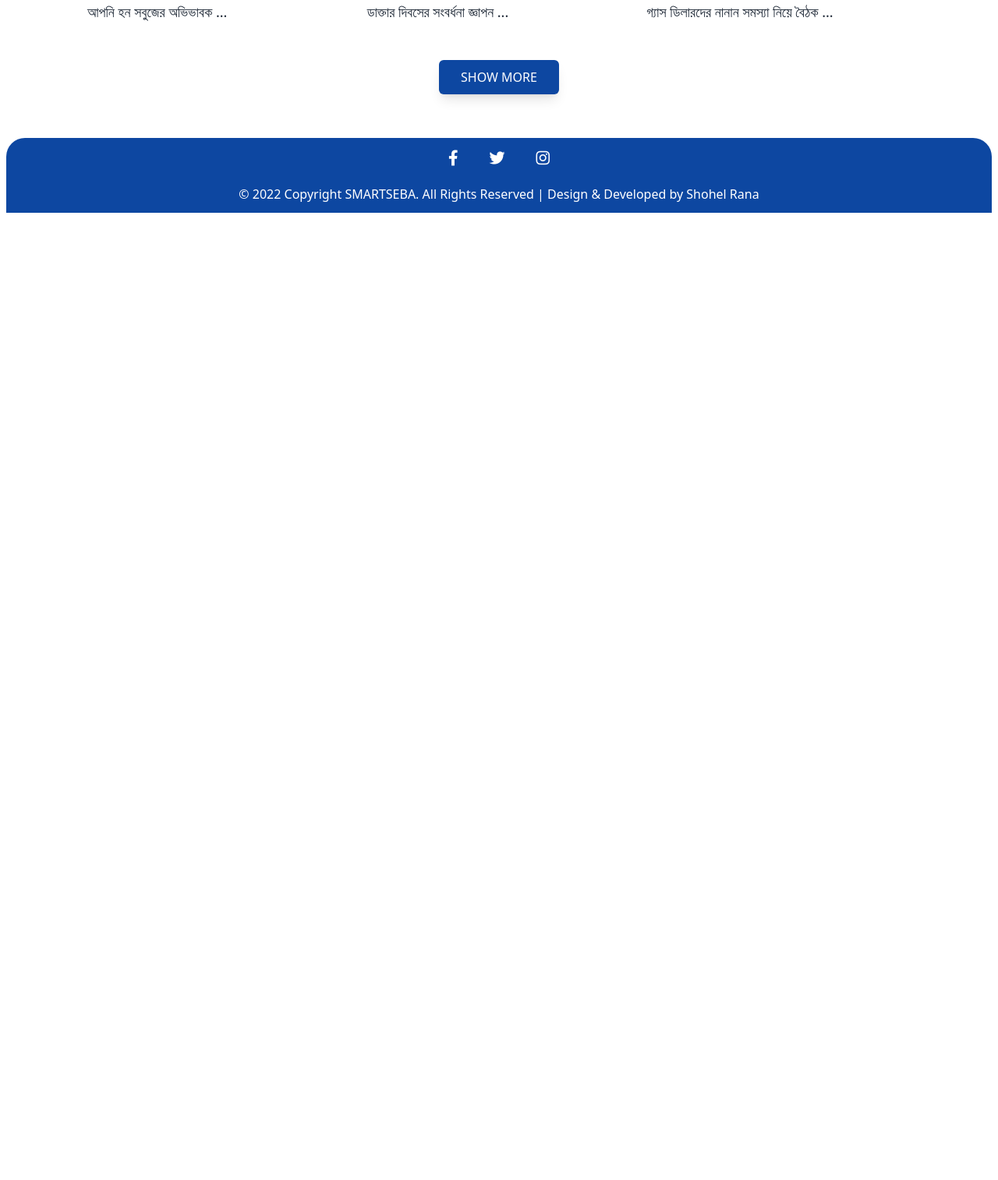
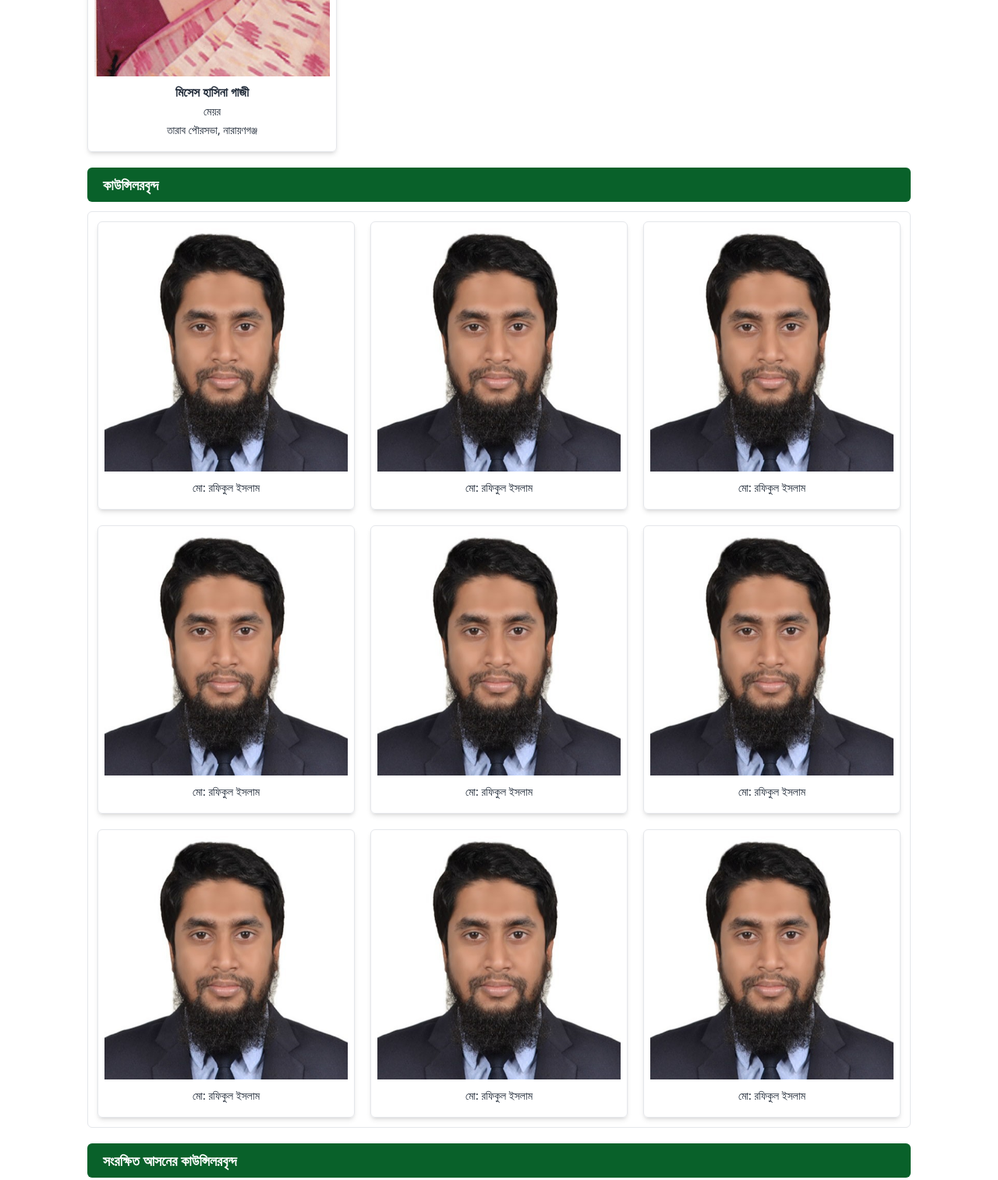
Before and after one commit to shohel7/smart-seba, a plain HTML site: page index.html in a window 1280 px wide. Shown: the part 2211-3725 px from the top of the page at 78% size. Before the commit the page ends 2488 px from the top, so only its background shows below. Drawn offline with nearby package versions, Linux system fonts and the light colour scheme.

Commit message:
added some section

```diff
--- a/index.html
+++ b/index.html
@@ -272,48 +272,172 @@
         <h2 class="text-[#0D47A1] font-bold text-2xl md:text-3xl text-center">
           Our Recent Activity
         </h2>
-        <div class="grid md:grid-cols-3 gap-5 mt-12">
-          <div>
+        <div>
+          <div class="bg-[#09612A] py-2 px-5 rounded-md w-full mb-3 mt-5">
+            <h3 class="font-bold text-lg text-white">সম্মানিত মেয়র</h3>
+          </div>
+          <div
+            class="border rounded-md w-80 p-2 pb-4 text-center shadow-md hover:shadow-lg"
+          >
             <img
-              class="h-80 w-full rounded-md mb-3"
-              src="./images/activity-1.jpeg"
-              alt="activity-image"
+              class="w-80 rounded-md pb-2"
+              src="/images/meyor.jpg"
+              alt="mayor-image"
             />
-            <span
-              class="text-lg text-lg hover:text-blue-500 duration-200 cursor-pointer"
-              ><a href="#">আপনি হন সবুজের অভিভাবক ...</a>
-            </span>
+            <h3 class="font-bold">মিসেস হাসিনা গাজী</h3>
+            <span class="text-sm"
+              >মেয়র <br />
+              তারাব পৌরসভা, নারায়ণগঞ্জ</span
+            >
           </div>
           <div>
-            <img
-              class="h-80 w-full rounded-md mb-3"
-              src="./images/activity-2.jpeg"
-              alt="activity-image"
-            />
-            <span
-              class="text-lg text-lg hover:text-blue-500 duration-200 cursor-pointer"
-              ><a href="#">ডাক্তার দিবসের সংবর্ধনা জ্ঞাপন ...</a>
-            </span>
+            <div class="bg-[#09612A] py-2 px-5 rounded-md w-full mb-3 mt-5">
+              <h3 class="font-bold text-lg text-white">কাউন্সিলরবৃন্দ</h3>
+            </div>
+            <div class="border p-3 rounded-md">
+              <div class="grid grid-cols-3 gap-5">
+                <div
+                  class="border rounded-md w-full p-2 pb-4 text-center shadow-md hover:shadow-lg"
+                >
+                  <img
+                    class="w-full rounded-md pb-2"
+                    src="/images/councillorr.jfif"
+                    alt="mayor-image"
+                  />
+                  <span class="text-sm">মো: রফিকুল ইসলাম</span>
+                </div>
+                <div
+                  class="border rounded-md w-full p-2 pb-4 text-center shadow-md hover:shadow-lg"
+                >
+                  <img
+                    class="w-80 rounded-md pb-2"
+                    src="/images/councillorr.jfif"
+                    alt="mayor-image"
+                  />
+                  <span class="text-sm">মো: রফিকুল ইসলাম</span>
+                </div>
+                <div
+                  class="border rounded-md w-full p-2 pb-4 text-center shadow-md hover:shadow-lg"
+                >
+                  <img
+                    class="w-80 rounded-md pb-2"
+                    src="/images/councillorr.jfif"
+                    alt="mayor-image"
+                  />
+                  <span class="text-sm">মো: রফিকুল ইসলাম</span>
+                </div>
+                <div
+                  class="border rounded-md w-full p-2 pb-4 text-center shadow-md hover:shadow-lg"
+                >
+                  <img
+                    class="w-80 rounded-md pb-2"
+                    src="/images/councillorr.jfif"
+                    alt="mayor-image"
+                  />
+                  <span class="text-sm">মো: রফিকুল ইসলাম</span>
+                </div>
+                <div
+                  class="border rounded-md w-full p-2 pb-4 text-center shadow-md hover:shadow-lg"
+                >
+                  <img
+                    class="w-80 rounded-md pb-2"
+                    src="/images/councillorr.jfif"
+                    alt="mayor-image"
+                  />
+                  <span class="text-sm">মো: রফিকুল ইসলাম</span>
+                </div>
+                <div
+                  class="border rounded-md w-full p-2 pb-4 text-center shadow-md hover:shadow-lg"
+                >
+                  <img
+                    class="w-80 rounded-md pb-2"
+                    src="/images/councillorr.jfif"
+                    alt="mayor-image"
+                  />
+                  <span class="text-sm">মো: রফিকুল ইসলাম</span>
+                </div>
+                <div
+                  class="border rounded-md w-full p-2 pb-4 text-center shadow-md hover:shadow-lg"
+                >
+                  <img
+                    class="w-80 rounded-md pb-2"
+                    src="/images/councillorr.jfif"
+                    alt="mayor-image"
+                  />
+                  <span class="text-sm">মো: রফিকুল ইসলাম</span>
+                </div>
+                <div
+                  class="border rounded-md w-full p-2 pb-4 text-center shadow-md hover:shadow-lg"
+                >
+                  <img
+                    class="w-80 rounded-md pb-2"
+                    src="/images/councillorr.jfif"
+                    alt="mayor-image"
+                  />
+                  <span class="text-sm">মো: রফিকুল ইসলাম</span>
+                </div>
+                <div
+                  class="border rounded-md w-full p-2 pb-4 text-center shadow-md hover:shadow-lg"
+                >
+                  <img
+                    class="w-80 rounded-md pb-2"
+                    src="/images/councillorr.jfif"
+                    alt="mayor-image"
+                  />
+                  <span class="text-sm">মো: রফিকুল ইসলাম</span>
+                </div>
+              </div>
+            </div>
           </div>
           <div>
-            <img
-              class="h-80 w-full rounded-md mb-3"
-              src="./images/activity-3.jpeg"
-              alt="activity-image"
-            />
-            <span
-              class="text-lg hover:text-blue-500 duration-200 cursor-pointer"
-              ><a href="#">গ্যাস ডিলারদের নানান সমস্যা নিয়ে বৈঠক ...</a>
-            </span>
+            <div class="bg-[#09612A] py-2 px-5 rounded-md w-full mb-3 mt-5">
+              <h3 class="font-bold text-lg text-white">
+                সংরক্ষিত আসনের কাউন্সিলরবৃন্দ
+              </h3>
+            </div>
+            <div class="border p-3 rounded-md">
+              <div class="grid grid-cols-3 gap-5">
+                <div
+                  class="border rounded-md w-full p-2 pb-4 text-center shadow-md hover:shadow-lg"
+                >
+                  <img
+                    class="w-full rounded-md pb-2"
+                    src="/images/councillorr.jfif"
+                    alt="mayor-image"
+                  />
+                  <span class="text-sm">মো: রফিকুল ইসলাম</span>
+                </div>
+                <div
+                  class="border rounded-md w-full p-2 pb-4 text-center shadow-md hover:shadow-lg"
+                >
+                  <img
+                    class="w-full rounded-md pb-2"
+                    src="/images/councillorr.jfif"
+                    alt="mayor-image"
+                  />
+                  <span class="text-sm">মো: রফিকুল ইসলাম</span>
+                </div>
+                <div
+                  class="border rounded-md w-full p-2 pb-4 text-center shadow-md hover:shadow-lg"
+                >
+                  <img
+                    class="w-full rounded-md pb-2"
+                    src="/images/councillorr.jfif"
+                    alt="mayor-image"
+                  />
+                  <span class="text-sm">মো: রফিকুল ইসলাম</span>
+                </div>
+              </div>
+            </div>
           </div>
         </div>
-        <div class="text-center mt-12">
+        <!-- <div class="text-center mt-12">
           <button
             class="py-2.5 px-7 bg-[#0D47A1] text-white rounded-md shadow-lg hover:shadow-[#0D47A1] hover:shadow-xl transition-all duration-300"
           >
             SHOW MORE
           </button>
-        </div>
+        </div> -->
       </div>
     </section>
     <!-- Our Recent Activity section end here-->
```
Also changed, not shown: images/councillorr.jfif (added), images/meyor.jpg (added).
